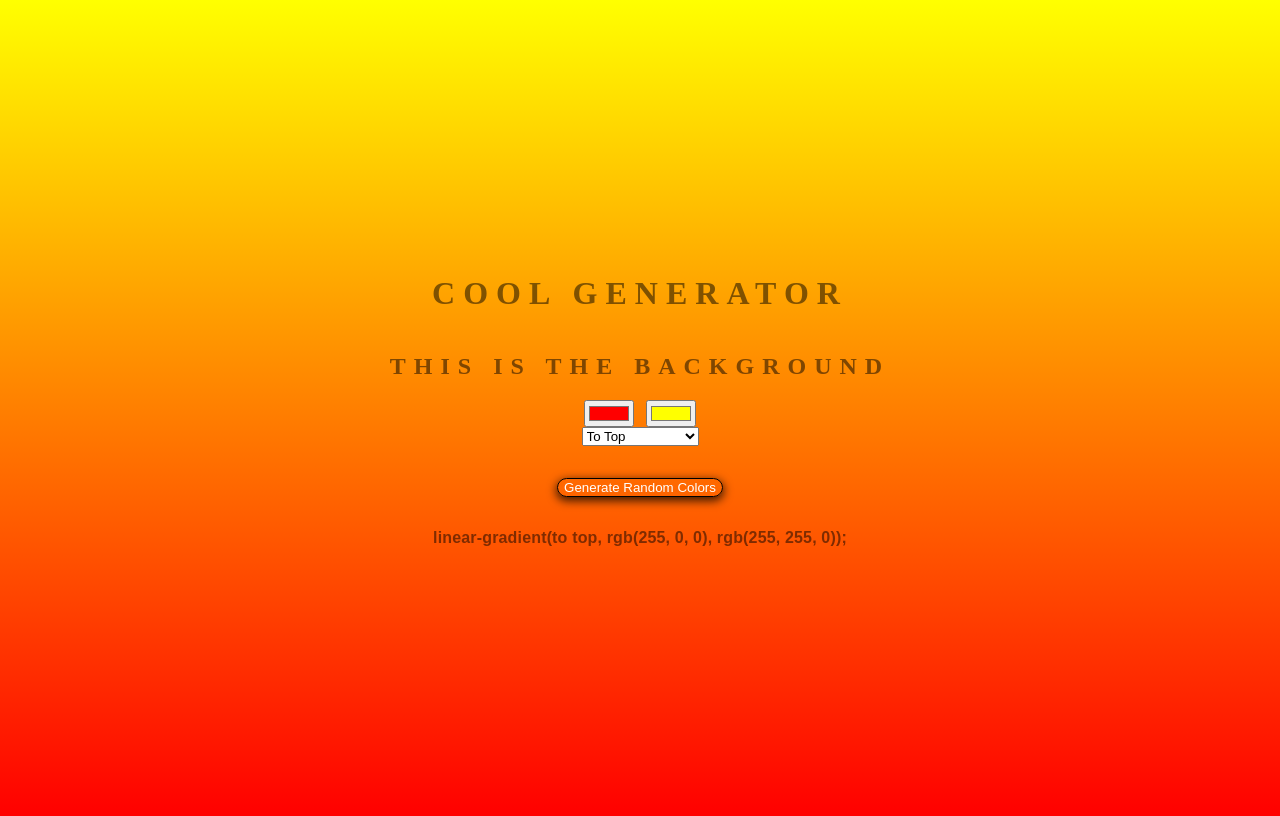
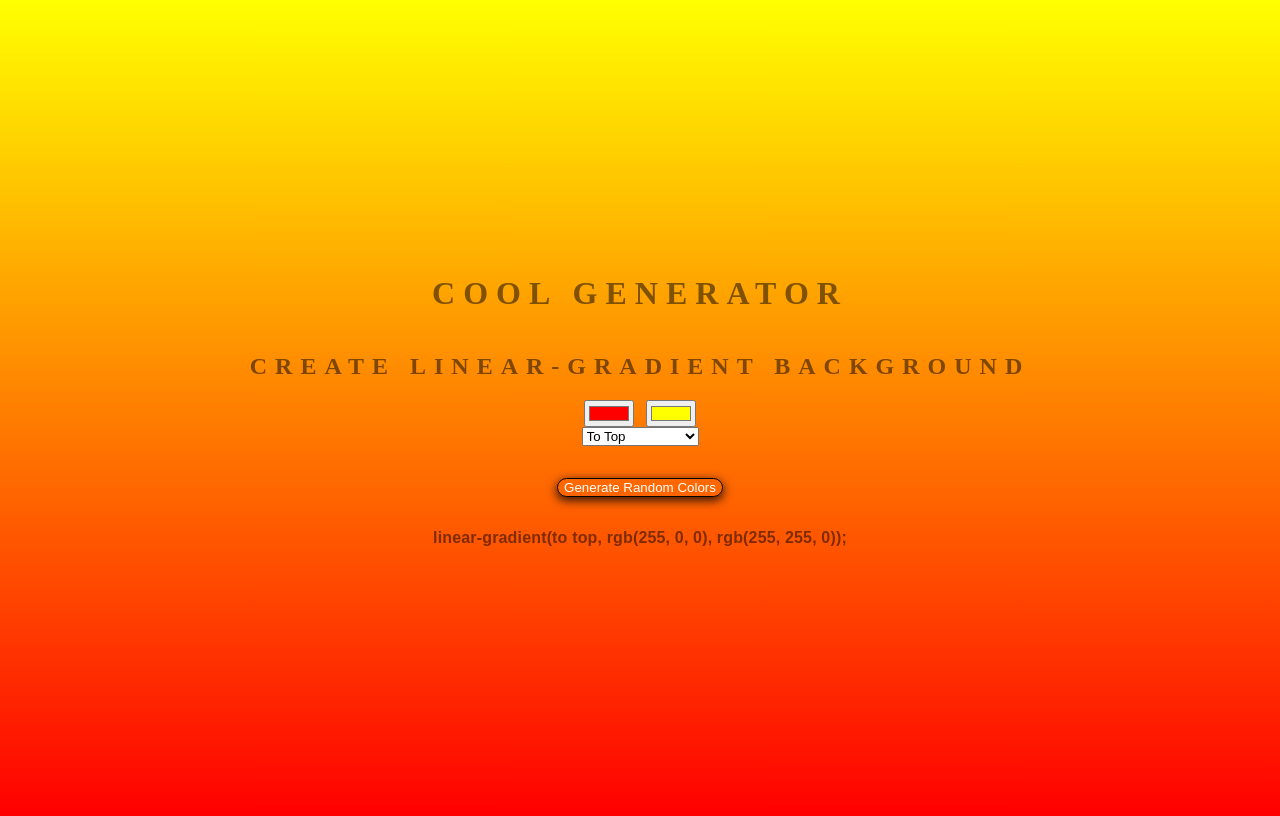
Before and after one commit to minzhoudu/Gradient-Background-Generator, a plain HTML site: page index.html in a window 1280 px wide. Drawn offline with Linux system fonts and the light colour scheme.

Commit message:
h2 change

```diff
--- a/index.html
+++ b/index.html
@@ -10,7 +10,7 @@
 
 <body class="gradient">
     <h1>COOL Generator</h1>
-    <h2>This is the background</h2>
+    <h2>Create Linear-Gradient Background</h2>
     <div>
         <input class="clr1" type="color" name="color1" value="#ff0000">
         <input class="clr2" type="color" name="color2" value="#ffff00">
```
